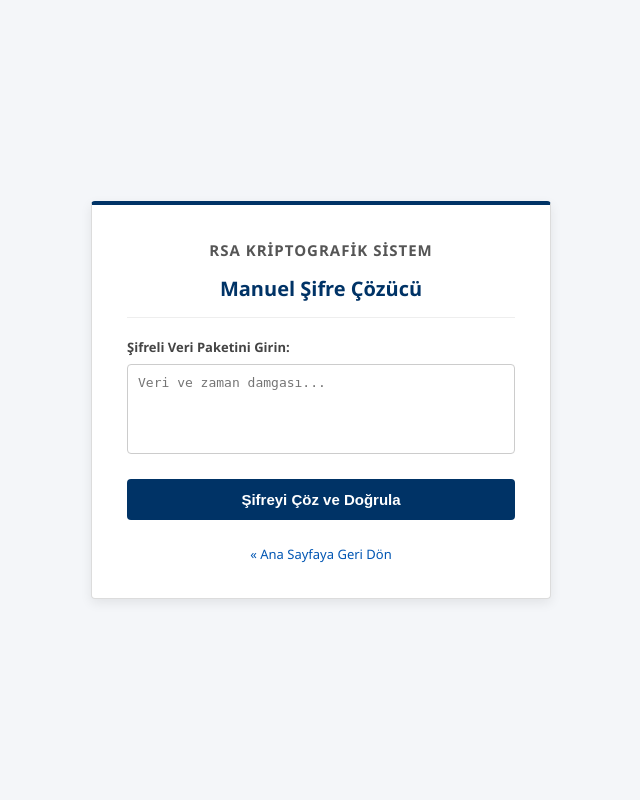
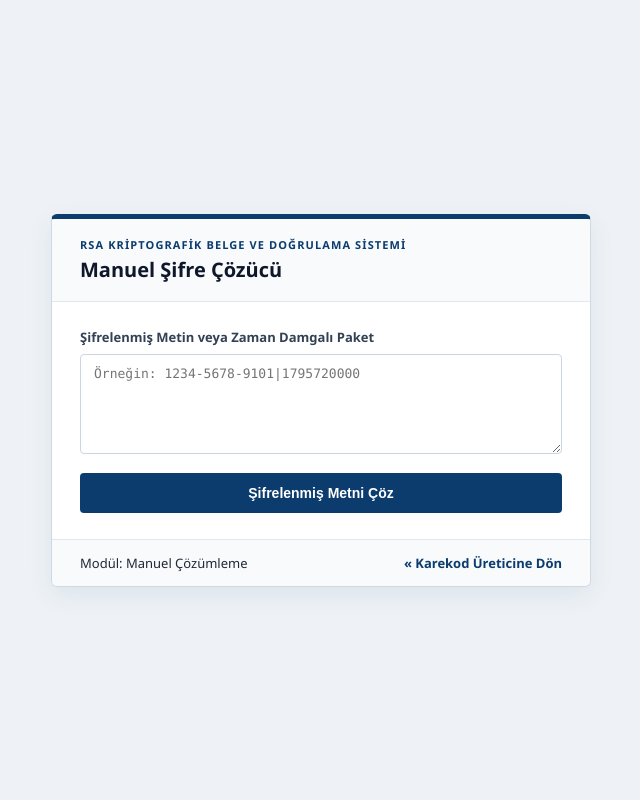
Before and after one commit to Ef3Be/vigilant-meme, a Flask app: page /cozumle in a window 1280 px wide. Shown: the whole page, without its empty margins (319-959 px from the left). Run offline with Flask 3, Linux system fonts and the light colour scheme.

Commit message:
Update manuel_solve.html

```diff
--- a/templates/manuel_solve.html
+++ b/templates/manuel_solve.html
@@ -3,164 +3,173 @@
 <head>
     <meta charset="UTF-8">
     <meta name="viewport" content="width=device-width, initial-scale=1.0">
-    <title>RSA Kriptografik Belge Çözümleme</title>
+    <title>Manuel Çözümleme — RSA Kriptografik Belge ve Doğrulama Sistemi</title>
     <style>
+        * { box-sizing: border-box; }
         body {
-            font-family: 'Segoe UI', Tahoma, Geneva, Verdana, sans-serif;
-            background-color: #f4f6f9;
-            color: #333;
+            font-family: "Segoe UI", Tahoma, Geneva, Verdana, sans-serif;
+            background-color: #eef2f6;
+            color: #1f2937;
+            margin: 0;
+            padding: 24px 16px;
+            min-height: 100vh;
             display: flex;
             justify-content: center;
             align-items: center;
-            min-height: 100vh;
+        }
+        .portal-wrapper {
+            width: 100%;
+            max-width: 540px;
+            background: #ffffff;
+            border: 1px solid #d1d9e0;
+            border-top: 5px solid #0b3c6d;
+            border-radius: 6px;
+            box-shadow: 0 8px 24px rgba(11, 60, 109, 0.08);
+            overflow: hidden;
+        }
+        .portal-header {
+            background-color: #f8fafc;
+            border-bottom: 1px solid #e2e8f0;
+            padding: 18px 28px;
+        }
+        .portal-kicker {
+            font-size: 11px;
+            font-weight: 700;
+            text-transform: uppercase;
+            letter-spacing: 1.1px;
+            color: #0b3c6d;
+            margin-bottom: 4px;
+        }
+        .portal-title {
             margin: 0;
+            font-size: 20px;
+            font-weight: 700;
+            color: #0f172a;
         }
-
-        .portal-card {
-            background: #ffffff;
-            border: 1px solid #dcdcdc;
-            border-top: 4px solid #003366;
-            box-shadow: 0 4px 12px rgba(0,0,0,0.08);
-            padding: 35px;
-            border-radius: 4px;
-            width: 100%;
-            max-width: 460px;
-            box-sizing: border-box;
+        .portal-body {
+            padding: 26px 28px;
         }
-
-        .header-logo {
-            text-align: center;
-            margin-bottom: 15px;
-        }
-
-        .header-logo h1 {
-            font-size: 15px;
-            color: #555;
-            margin: 0;
-            text-transform: uppercase;
-            letter-spacing: 1px;
-        }
-
-        h2 {
-            color: #003366;
-            font-size: 20px;
-            text-align: center;
-            margin-top: 5px;
-            margin-bottom: 20px;
-            border-bottom: 1px solid #eee;
-            padding-bottom: 15px;
-        }
-
-        .form-group {
-            margin-bottom: 20px;
-        }
-
         label {
             display: block;
             font-size: 13px;
             font-weight: 600;
-            color: #444;
+            color: #334155;
             margin-bottom: 8px;
         }
-
         textarea {
             width: 100%;
-            height: 90px;
-            padding: 10px;
-            background: #fff;
-            border: 1px solid #ccc;
-            color: #333;
-            font-family: monospace;
+            min-height: 100px;
+            padding: 11px 13px;
+            font-family: Consolas, monospace;
             font-size: 13px;
+            color: #0f172a;
+            background-color: #ffffff;
+            border: 1px solid #cbd5e1;
             border-radius: 4px;
-            box-sizing: border-box;
+            resize: vertical;
             outline: none;
-            resize: none;
         }
-
         textarea:focus {
-            border-color: #003366;
-            box-shadow: 0 0 4px rgba(0, 51, 102, 0.2);
+            border-color: #0b3c6d;
+            box-shadow: 0 0 0 3px rgba(11, 60, 109, 0.12);
         }
-
         button {
-            background: #003366;
-            color: white;
+            margin-top: 14px;
+            width: 100%;
+            padding: 12px 16px;
+            font-size: 14px;
+            font-weight: 600;
+            color: #ffffff;
+            background-color: #0b3c6d;
             border: none;
-            padding: 12px;
-            width: 100%;
+            border-radius: 4px;
+            cursor: pointer;
+            transition: background-color 0.2s;
+        }
+        button:hover {
+            background-color: #082c50;
+        }
+        .alert-error {
+            margin-top: 16px;
+            padding: 12px 14px;
+            border-radius: 4px;
+            background-color: #fef2f2;
+            border: 1px solid #fecaca;
+            color: #991b1b;
+            font-size: 13px;
             font-weight: 600;
-            font-size: 15px;
-            cursor: pointer;
-            border-radius: 4px;
-            transition: background 0.2s;
         }
-
-        button:hover {
-            background: #002244;
-        }
-
         .result-box {
-            margin-top: 20px;
-            background: #e8f5e9;
-            border: 1px solid #c8e6c9;
+            margin-top: 18px;
             padding: 15px;
             border-radius: 4px;
+            background-color: #f0fdf4;
+            border: 1px solid #bbf7d0;
         }
-
         .result-label {
-            font-size: 12px;
-            color: #2e7d32;
-            font-weight: bold;
+            font-size: 11px;
+            font-weight: 700;
             text-transform: uppercase;
-            margin-bottom: 5px;
+            color: #166534;
+            margin-bottom: 6px;
         }
-
         .result-text {
-            font-size: 18px;
-            color: #1b5e20;
-            font-weight: bold;
+            font-size: 17px;
+            font-weight: 700;
+            color: #14532d;
             word-break: break-all;
-            font-family: monospace;
+            font-family: Consolas, monospace;
         }
-
-        .footer-link {
-            display: block;
-            margin-top: 25px;
-            text-align: center;
-            color: #0056b3;
-            text-decoration: none;
+        .portal-footer {
+            padding: 14px 28px;
+            background-color: #f8fafc;
+            border-top: 1px solid #e2e8f0;
+            display: flex;
+            justify-content: space-between;
             font-size: 13px;
         }
-
-        .footer-link:hover {
-            text-decoration: underline;
+        .portal-footer a {
+            color: #0b3c6d;
+            text-decoration: none;
+            font-weight: 600;
         }
     </style>
 </head>
 <body>
-    <div class="portal-card">
-        <div class="header-logo">
-            <h1>RSA Kriptografik Sistem</h1>
+    <div class="portal-wrapper">
+        <div class="portal-header">
+            <div class="portal-kicker">RSA Kriptografik Belge ve Doğrulama Sistemi</div>
+            <h1 class="portal-title">Manuel Şifre Çözücü</h1>
         </div>
-        <h2>Manuel Şifre Çözücü</h2>
 
+        <div class="portal-body">
             <form method="POST">
-            <div class="form-group">
-                <label>Şifreli Veri Paketini Girin:</label>
-                <textarea name="cipher_text" placeholder="Veri ve zaman damgası..." required>{{ cipher_input }}</textarea>
-            </div>
-            <button type="submit">Şifreyi Çöz ve Doğrula</button>
+                <label for="cipher_text">Şifrelenmiş Metin veya Zaman Damgalı Paket</label>
+                <textarea
+                    id="cipher_text"
+                    name="cipher_text"
+                    placeholder="Örneğin: 1234-5678-9101|1795720000"
+                    required
+                >{{ cipher_input }}</textarea>
+                <button type="submit">Şifrelenmiş Metni Çöz</button>
             </form>
+
+            {% if status_error %}
+            <div class="alert-error">{{ status_error }}</div>
+            {% endif %}
 
             {% if decrypted_result is not none %}
             <div class="result-box">
-            <div class="result-label">Çözülen Orijinal Metin:</div>
+                <div class="result-label">Çözümlenen Orijinal Metin</div>
                 <div class="result-text">{{ decrypted_result }}</div>
             </div>
             {% endif %}
+        </div>
 
-        <a href="/" class="footer-link">« Ana Sayfaya Geri Dön</a>
+        <div class="portal-footer">
+            <span>Modül: Manuel Çözümleme</span>
+            <a href="/">&laquo; Karekod Üreticine Dön</a>
+        </div>
     </div>
 </body>
 </html>
```
Lines whose indentation alone changed are shown as unchanged.
